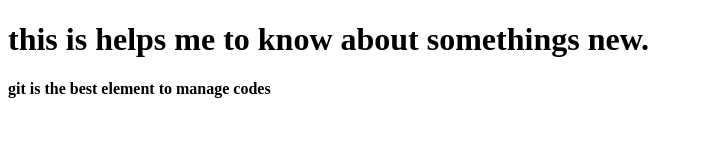
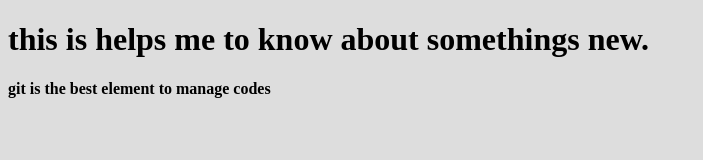
Before and after one commit to Mosatafizurrahaman/my-first-repo, a plain HTML site: page index.html in a window 1280 px wide. Shown: the whole page, without its empty margins (0-703 px from the left). Drawn offline with Linux system fonts and the light colour scheme.

Commit message:
style added

```diff
--- a/index.html
+++ b/index.html
@@ -4,6 +4,7 @@
     <meta charset="UTF-8">
     <meta http-equiv="X-UA-Compatible" content="IE=edge">
     <meta name="viewport" content="width=device-width, initial-scale=1.0">
+    <link rel="stylesheet" href="style.css">
     <title>Document</title>
 </head>
 <body>
--- /dev/null
+++ b/style.css
@@ -0,0 +1,3 @@
+body{
+    background: #ddd;
+}
```
